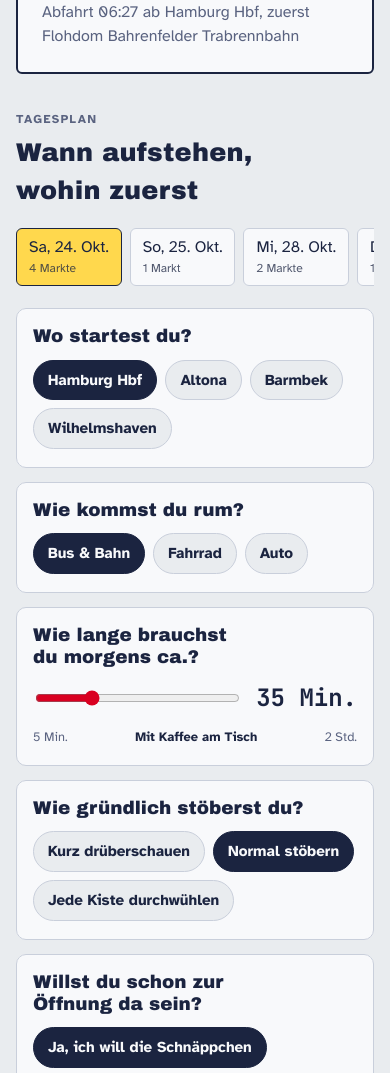
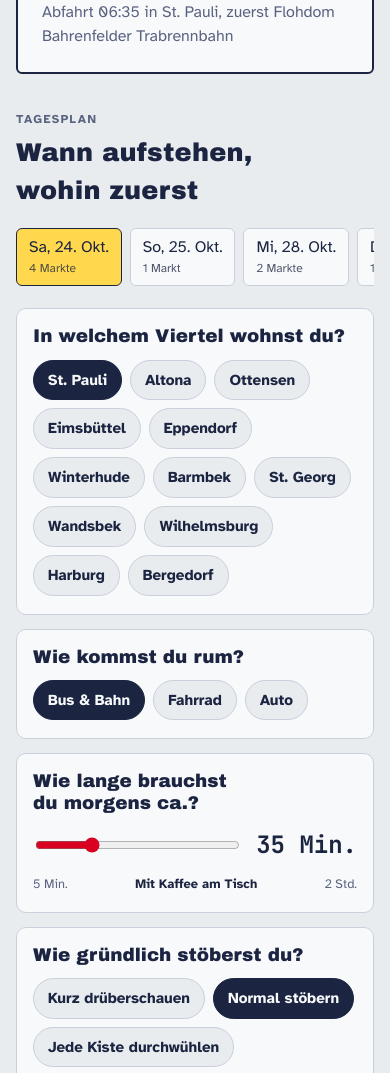
Before and after one commit to 7zawa7/flo-hh-markt, a website: page index.html in a window 390 px wide. Shown: the part 579-1652 px from the top of the page. Drawn offline with Linux system fonts and the light colour scheme; a web font is replaced by a local one.

Commit message:
Startpunkte: Hamburger Viertel statt Bahnhöfe und Wilhelmshaven
Co-Authored-By: Claude Opus 5.5 <noreply@anthropic.com>
Claude-Session: https://claude.ai/code/session_01Hox6C2G6ucWjmGWELvDbAh

```diff
--- a/index.html
+++ b/index.html
@@ -176,7 +176,7 @@ footer{font-size:.82rem;color:var(--muted);max-width:70ch;display:grid;gap:14px}
     </div>
     <div class="daytabs" id="daytabs" role="group" aria-label="Tag auswählen"></div>
     <div class="quiz">
-      <fieldset class="q"><legend>Wo startest du?</legend><div class="pills" data-key="start"></div></fieldset>
+      <fieldset class="q"><legend>In welchem Viertel wohnst du?</legend><div class="pills" data-key="start"></div></fieldset>
       <fieldset class="q"><legend>Wie kommst du rum?</legend><div class="pills" data-key="mode"></div></fieldset>
       <div class="q q-wide">
         <label class="qlabel" for="prep">Wie lange brauchst du morgens ca.?</label>
@@ -269,10 +269,18 @@ const RAW = [
  ["2026-12-05","schanze","08:00","16:00",1],["2026-12-12","schanze","08:00","16:00",1],["2026-12-19","schanze","08:00","16:00",1]
 ];
 const START = {
-  hbf:{name:"Hamburg Hbf",lat:53.5530,lng:10.0069,extra:0},
-  altona:{name:"Bahnhof Altona",lat:53.5520,lng:9.9350,extra:0},
-  barmbek:{name:"Barmbek",lat:53.5874,lng:10.0447,extra:0},
-  whv:{name:"Wilhelmshaven",lat:53.5530,lng:10.0069,extra:{auto:140,oepnv:185,rad:185}}
+  stpauli:{name:"St. Pauli",lat:53.5550,lng:9.9640},
+  altona:{name:"Altona",lat:53.5520,lng:9.9350},
+  ottensen:{name:"Ottensen",lat:53.5560,lng:9.9230},
+  eimsbuettel:{name:"Eimsbüttel",lat:53.5740,lng:9.9530},
+  eppendorf:{name:"Eppendorf",lat:53.5900,lng:9.9800},
+  winterhude:{name:"Winterhude",lat:53.5960,lng:10.0050},
+  barmbek:{name:"Barmbek",lat:53.5874,lng:10.0447},
+  stgeorg:{name:"St. Georg",lat:53.5550,lng:10.0110},
+  wandsbek:{name:"Wandsbek",lat:53.5720,lng:10.0730},
+  wilhelmsburg:{name:"Wilhelmsburg",lat:53.4990,lng:10.0060},
+  harburg:{name:"Harburg",lat:53.4600,lng:9.9830},
+  bergedorf:{name:"Bergedorf",lat:53.4890,lng:10.2070}
 };
 const toMin = s => { const [h,m]=s.split(":").map(Number); return h*60+m; };
 const fmt = m => { m=((Math.round(m)%1440)+1440)%1440; return String(Math.floor(m/60)).padStart(2,"0")+":"+String(m%60).padStart(2,"0"); };
@@ -317,7 +325,7 @@ function plan(list, s){
   return best;
 }
 
-const state = {day:null, start:"hbf", mode:"oepnv", pace:1, goal:"early", prep:35, count:0};
+const state = {day:null, start:"stpauli", mode:"oepnv", pace:1, goal:"early", prep:35, count:0};
 try{ Object.assign(state, JSON.parse(localStorage.getItem("flohwecker")||"{}")); state.day=null; }catch(e){}
 function save(){ try{ const {day,...rest}=state; localStorage.setItem("flohwecker",JSON.stringify(rest)); }catch(e){} }
 
@@ -329,8 +337,8 @@ function upcoming(){ const t=todayIso(), nm=nowMin();
 function wakeFor(key){
   const s=state, b=plan(days[key], s); if(!b.visits.length) return null;
   const first=b.visits[0], st=START[s.start];
-  const extra = st.extra ? st.extra[s.mode] : 0;
-  const toFirst = extra + travel(st, first.m, s.mode);
+  const extra = 0;
+  const toFirst = travel(st, first.m, s.mode);
   const depart = first.arr - toFirst;
   return {b, toFirst, depart, wake: depart - s.prep, extra};
 }
@@ -352,7 +360,7 @@ function renderHero(){
     <span class="label">Nächster Flohmarkt · ${relDay(key)}</span>
     <h1>${dl.wd}, ${dl.short}</h1>
     <div class="hero-list">${chips}</div>
-    ${w && !(isToday && nm>w.wake) ? `<div class="wake"><span class="label">Wecker stellen auf</span><span class="big">${fmt(w.wake)}</span><span style="color:var(--muted)">Abfahrt ${fmt(w.depart)} ab ${START[state.start].name}, zuerst ${esc(w.b.visits[0].m.name)}</span></div>`
+    ${w && !(isToday && nm>w.wake) ? `<div class="wake"><span class="label">Wecker stellen auf</span><span class="big">${fmt(w.wake)}</span><span style="color:var(--muted)">Abfahrt ${fmt(w.depart)} in ${START[state.start].name}, zuerst ${esc(w.b.visits[0].m.name)}</span></div>`
       : `<div class="wake"><span class="label">Jetzt los</span><span style="color:var(--muted)">Der Plan unten zeigt, welche Märkte heute noch offen sind.</span></div>`}
   `;
 }
@@ -372,7 +380,7 @@ function renderPlan(){
   if(!w){ tl.innerHTML=`<li><span></span><span></span><div class="body">Mit diesen Einstellungen passt kein Markt rein.</div></li>`; sk.innerHTML=""; drawMap([]); return; }
   const rows=[];
   rows.push(`<li class="alarm"><span class="t">${fmt(w.wake)}</span><span class="dot"><i></i></span><div class="body"><strong>Wecker</strong><span>${state.prep} Min. zum Fertigmachen, Kaffee, Kleingeld einstecken</span></div></li>`);
-  rows.push(`<li><span class="t">${fmt(w.depart)}</span><span class="dot"><i></i></span><div class="body"><strong>Losfahren ab ${st.name}</strong><span>ca. ${w.toFirst} Min.${w.extra?` (davon ca. ${w.extra} Min. nach Hamburg)`:""}</span></div></li>`);
+  rows.push(`<li><span class="t">${fmt(w.depart)}</span><span class="dot"><i></i></span><div class="body"><strong>Losfahren in ${st.name}</strong><span>ca. ${w.toFirst} Min. bis zum ersten Markt</span></div></li>`);
   w.b.visits.forEach((v,i)=>{
     if(i>0) rows.push(`<li class="travel"><span class="t">${fmt(w.b.visits[i-1].leave)}</span><span class="dot"><i></i></span><div class="body">Weiter, ca. ${v.tr} Min. ${state.mode==="rad"?"mit dem Rad":state.mode==="auto"?"mit dem Auto":"mit Bus & Bahn"}</div></li>`);
     const early = v.arr<=v.m.open ? "pünktlich zur Öffnung" : `${v.arr-v.m.open} Min. nach Öffnung`;
@@ -384,7 +392,7 @@ function renderPlan(){
   const want = state.count ? Math.min(state.count, days[state.day].length) : days[state.day].length;
   sk.innerHTML = w.b.visits.length < want ? `<div class="skipped"><strong>Du wolltest ${want}, es passen nur ${w.b.visits.length}.</strong> Mit „Kurz drüberschauen“ oder dem Rad klappt es eventuell.</div>` : "";
   renderAvail(w);
-  drawMap(w.b.visits.map(v=>v.m), state.start==="whv"?null:st);
+  drawMap(w.b.visits.map(v=>v.m), st);
 }
 
 function drawMap(ms, start){
@@ -418,7 +426,7 @@ function renderDays(){
 }
 
 const Q = {
-  start:[["hbf","Hamburg Hbf"],["altona","Altona"],["barmbek","Barmbek"],["whv","Wilhelmshaven"]],
+  start:Object.entries(START).map(([k,v])=>[k,v.name]),
   mode:[["oepnv","Bus & Bahn"],["rad","Fahrrad"],["auto","Auto"]],
   pace:[[0.6,"Kurz drüberschauen"],[1,"Normal stöbern"],[1.4,"Jede Kiste durchwühlen"]],
   goal:[["early","Ja, ich will die Schnäppchen"],["relaxed","Nö, eine Stunde später reicht"]]
```
